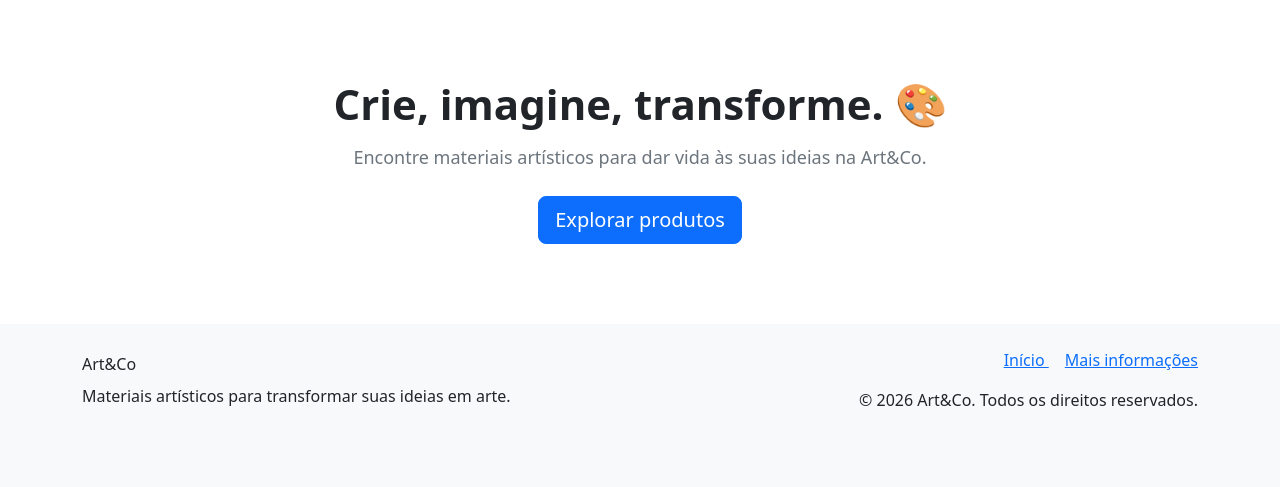
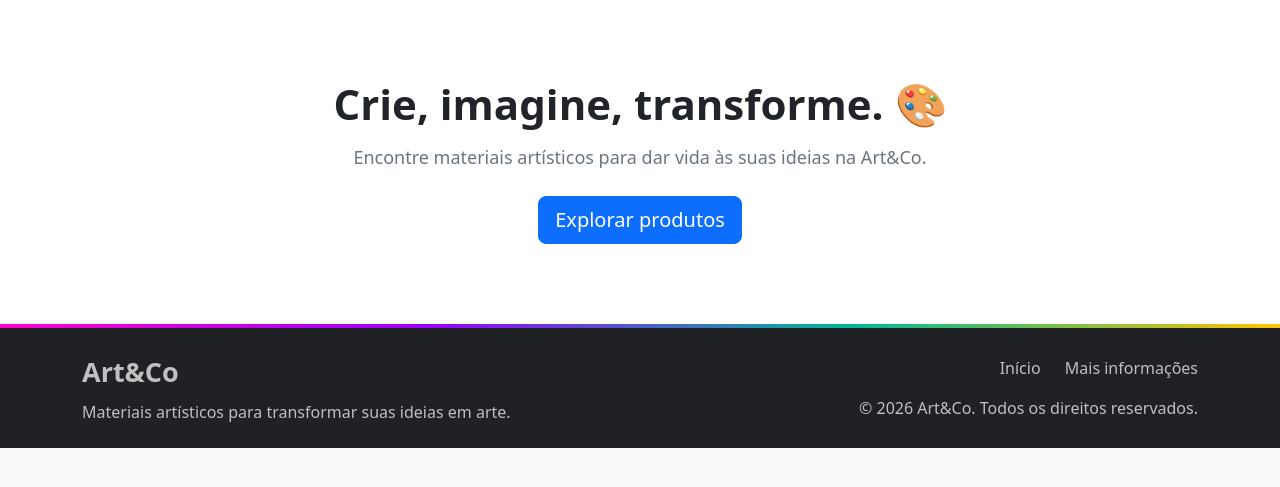
Before and after one commit to MahhhIza/Projetin3.0_3Bim_26.2, a PHP site: page /index.php in a window 1280 px wide. Shown: the part 72-559 px from the top of the page. Run offline with PHP 8.4, Linux system fonts and the light colour scheme; data that the repository does not hold is empty.

Commit message:
teste3.50

```diff
--- a/componentes/footer.php
+++ b/componentes/footer.php
@@ -1,6 +1,26 @@
-<footer class="footer-artco">
+<footer
+    style="
+        background-color: #202124 !important;
+        color: #bfc0c2;
+        width: 100%;
+        margin: 0;
+        padding: 0;
+    "
+>
 
-    <div class="footer-linha-colorida"></div>
+    <div
+        style="
+            width: 100%;
+            height: 4px;
+            background: linear-gradient(
+                90deg,
+                #ff00cc,
+                #9b00ff,
+                #00b894,
+                #ffc400
+            );
+        "
+    ></div>
 
     <div class="container py-4">
 
@@ -8,7 +28,13 @@
 
             <div class="col-md-6 text-center text-md-start">
 
-                <div class="footer-logo">
+                <div
+                    style="
+                        font-size: 27px;
+                        font-weight: bold;
+                        color: #bfc0c2;
+                    "
+                >
                     Art&Co
                 </div>
 
@@ -22,14 +48,25 @@
 
                 <a
                     href="index.php"
-                    class="footer-link me-3"
+                    style="
+                        color: #bfc0c2;
+                        text-decoration: none;
+                        margin-right: 20px;
+                    "
+                    onmouseover="this.style.color='#ffffff'"
+                    onmouseout="this.style.color='#bfc0c2'"
                 >
                     Início
                 </a>
 
                 <a
                     href="mailto:maria.izabelly@grupointegrado.br"
-                    class="footer-link"
+                    style="
+                        color: #bfc0c2;
+                        text-decoration: none;
+                    "
+                    onmouseover="this.style.color='#ffffff'"
+                    onmouseout="this.style.color='#bfc0c2'"
                 >
                     Mais informações
                 </a>
```
